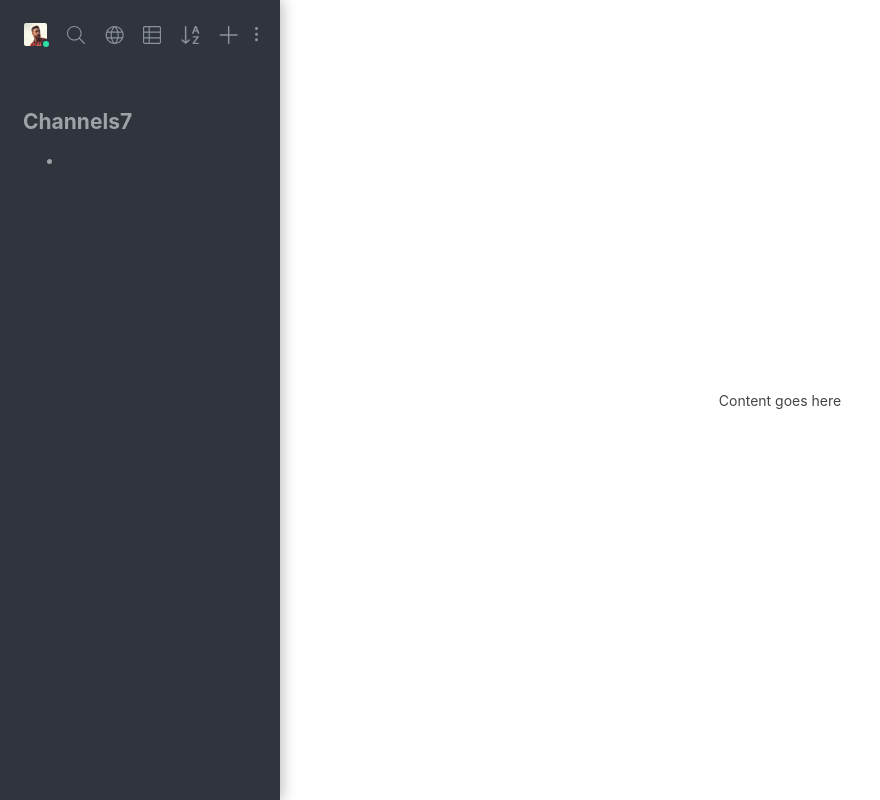
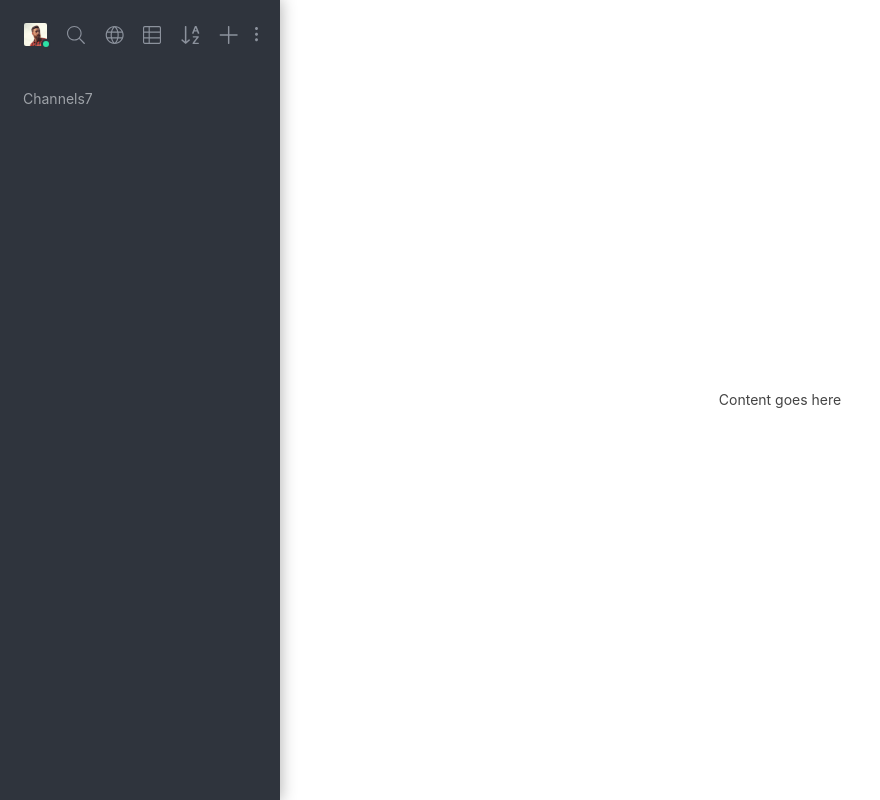
Before and after one commit to tassoevan/rocketchat-react-sidebar, a React (Create React App) app: page / in a window 1280 px wide. Shown: the whole page, without its empty margins (0-880 px from the left). Built offline with nearby package versions, Linux system fonts and the light colour scheme.

Commit message:
Add better CSS reset

```diff
--- a/src/index.css
+++ b/src/index.css
@@ -1,9 +1,50 @@
-* {
+html, body, div, span, applet, object, iframe,
+h1, h2, h3, h4, h5, h6, p, blockquote, pre,
+a, abbr, acronym, address, big, cite, code,
+del, dfn, em, img, ins, kbd, q, s, samp,
+small, strike, strong, sub, sup, tt, var,
+b, u, i, center,
+dl, dt, dd, ol, ul, li,
+fieldset, form, label, legend,
+table, caption, tbody, tfoot, thead, tr, th, td,
+article, aside, canvas, details, embed,
+figure, figcaption, footer, header, hgroup,
+menu, nav, output, ruby, section, summary,
+time, mark, audio, video {
+	margin: 0;
+	padding: 0;
+	border: 0;
+	font-size: 100%;
+	font: inherit;
+  vertical-align: baseline;
   box-sizing: border-box;
 }
 
+article, aside, details, figcaption, figure,
+footer, header, hgroup, menu, nav, section {
+	display: block;
+}
+
 body {
-  margin: 0;
-  padding: 0;
+  line-height: 1;
   font-family: sans-serif;
 }
+
+ol, ul {
+	list-style: none;
+}
+
+blockquote, q {
+	quotes: none;
+}
+
+blockquote:before, blockquote:after,
+q:before, q:after {
+	content: '';
+	content: none;
+}
+
+table {
+	border-collapse: collapse;
+	border-spacing: 0;
+}
```
